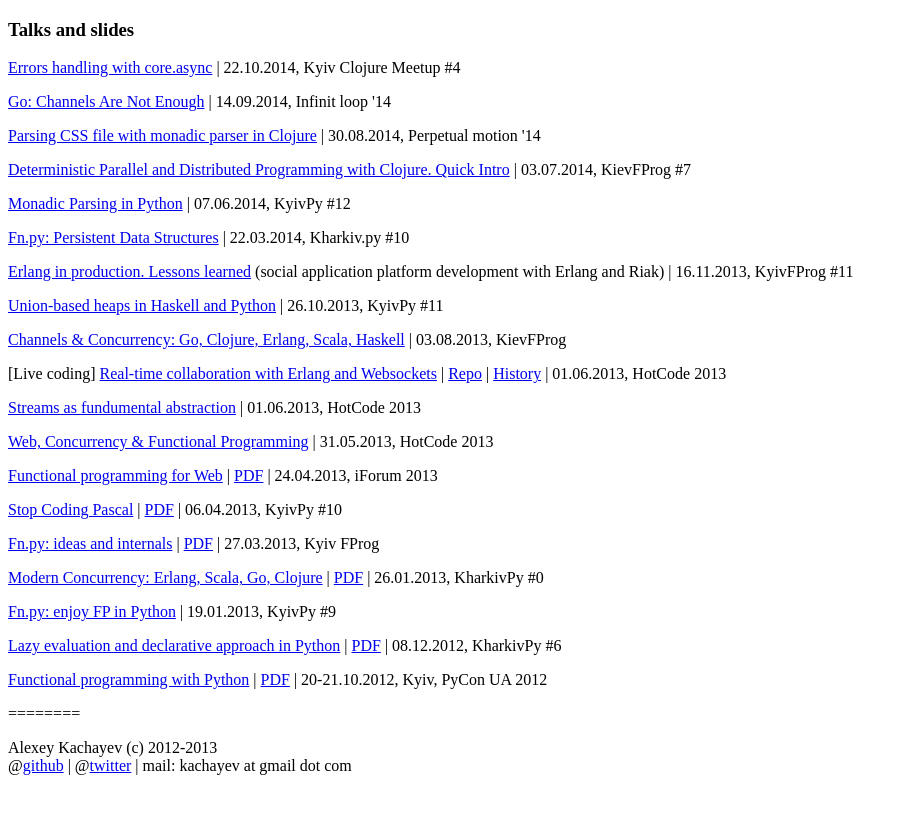
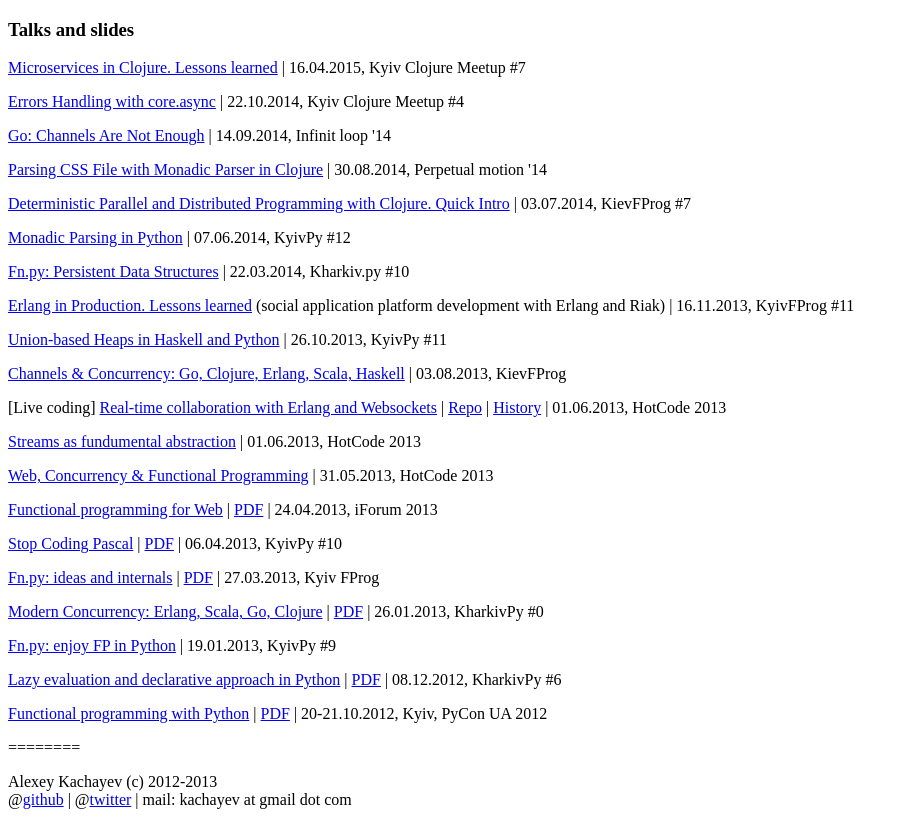
Before and after one commit to kachayev/talks, a plain HTML site: page index.html in a window 1280 px wide. Shown: the whole page, without its empty margins (0-908 px from the left). Before the commit the page ends 800 px from the top, so only its background shows below. Drawn offline with Linux system fonts and the light colour scheme.

Commit message:
Update index.html

```diff
--- a/index.html
+++ b/index.html
@@ -6,13 +6,16 @@
 <body>
     <h3>Talks and slides</h3>
     <p>
-        <a href="http://goo.gl/7pwjpz">Errors handling with core.async</a> | 22.10.2014, Kyiv Clojure Meetup #4
+        <a href="http://goo.gl/eDpSKf">Microservices in Clojure. Lessons learned</a> | 16.04.2015, Kyiv Clojure Meetup #7
+    </p>
+    <p>
+        <a href="http://goo.gl/7pwjpz">Errors Handling with core.async</a> | 22.10.2014, Kyiv Clojure Meetup #4
     </p>
     <p>
         <a href="http://goo.gl/JNFSPB">Go: Channels Are Not Enough</a> | 14.09.2014, Infinit loop '14
     </p>
     <p>
-        <a href="http://goo.gl/WDRKkT">Parsing CSS file with monadic parser in Clojure</a> | 30.08.2014, Perpetual motion '14
+        <a href="http://goo.gl/WDRKkT">Parsing CSS File with Monadic Parser in Clojure</a> | 30.08.2014, Perpetual motion '14
     </p>
     <p>
         <a href="http://goo.gl/HOvrg4">Deterministic Parallel and Distributed Programming with Clojure. Quick Intro</a> | 03.07.2014, KievFProg #7
@@ -24,10 +27,10 @@
         <a href="http://goo.gl/FMShPi">Fn.py: Persistent Data Structures</a> | 22.03.2014, Kharkiv.py #10
     </p>
     <p>
-      <a href="http://goo.gl/4onX7Y">Erlang in production. Lessons learned</a> (social application platform development with Erlang and Riak) | 16.11.2013, KyivFProg #11
+      <a href="http://goo.gl/4onX7Y">Erlang in Production. Lessons learned</a> (social application platform development with Erlang and Riak) | 16.11.2013, KyivFProg #11
     </p>
     <p>
-      <a href="http://goo.gl/Jme06c">Union-based heaps in Haskell and Python</a> | 26.10.2013, KyivPy #11
+      <a href="http://goo.gl/Jme06c">Union-based Heaps in Haskell and Python</a> | 26.10.2013, KyivPy #11
     </p>
     <p>
         <a href="http://goo.gl/pQhE09">Channels &amp; Concurrency: Go, Clojure, Erlang, Scala, Haskell</a> | 03.08.2013, KievFProg
```
